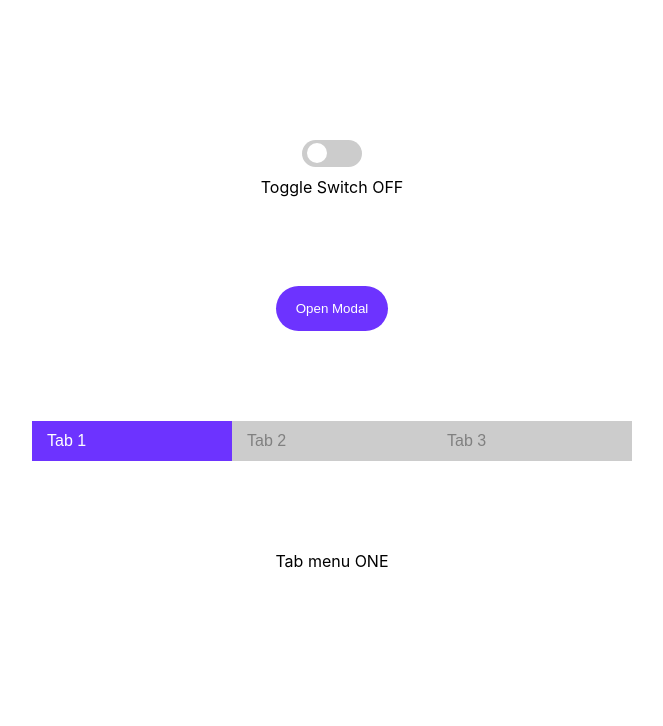
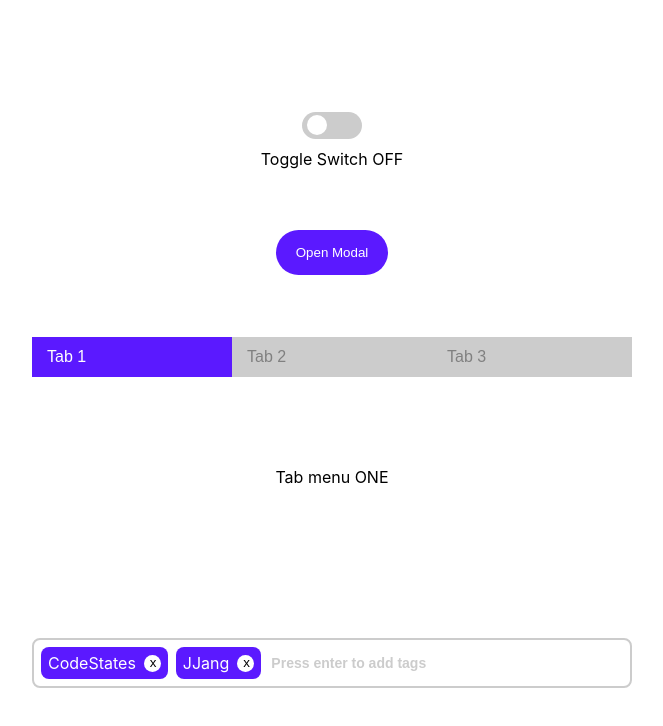
Before and after one commit to kks2139/wanted_pre_onboarding, a React (Create React App) app: page / in a window 1280 px wide. Shown: the top 726 px of the page, without its empty margins (308-971 px from the left). Built offline with nearby package versions, Linux system fonts and the light colour scheme.

Commit message:
Tag.js 작업 완료

```diff
--- a/src/App.js
+++ b/src/App.js
@@ -4,6 +4,7 @@ import {css} from '@emotion/react';
 import Modal from "./component/Modal";
 import Toggle from "./component/Toggle";
 import Tab from "./component/Tab";
+import Tag from "./component/Tag";
 
 function App() {
 
@@ -25,6 +26,7 @@ function App() {
         <div>Tab menu TWO</div>
         <div>Tab menu THREE</div>
       </Tab>
+      <Tag/>
     </div>
   );
 }
--- a/src/component/Tab.js
+++ b/src/component/Tab.js
@@ -15,18 +15,6 @@ function Tab({children}){
         .tab-box {
             width: 100%;
             display: flex;
-
-            .tab {
-                flex-grow: 1;
-                height: 40px;
-                background-color: var(--color-gray);
-                color: gray;
-                padding: 0 15px;
-                font-size: 16px;
-                font-weight: 500;
-                text-align: left;
-                transition: .2s;
-            }
         }
 
         .content {
@@ -69,7 +57,7 @@ function TabButton({onClickTab, index, isSelected, text}) {
         font-size: 16px;
         font-weight: 500;
         text-align: left;
-        transition: .2s;
+        transition: .1s;
 
         ${isSelected ? `
             background-color: var(--color-main);
--- /dev/null
+++ b/src/component/Tag.js
@@ -0,0 +1,111 @@
+import React, { useState } from 'react';
+/** @jsxImportSource @emotion/react */
+import {css} from '@emotion/react';
+
+function Tag(){
+    const [input, setInput] = useState('');
+    const [textList, setTextList] = useState([
+        {text: 'CodeStates', id: 1234},
+        {text: 'JJang', id: 12345},
+    ]);
+
+    const onChange = (e)=>{
+        setInput(e.currentTarget.value);
+    }
+
+    const onClickRemove = (id)=>{
+        setTextList(textList.filter(obj => obj.id !== id));
+    }
+
+    const onKeyDown = (e)=>{
+        if(e.key === 'Enter' && input.trim()){
+            setTextList(textList.concat({
+                text: input,
+                id: new Date().getTime()
+            }));
+            setInput('');
+        }
+    }
+
+    const style = css`
+        display: flex;
+        align-items: center;
+        justify-content: center;
+        border: 2px solid var(--color-gray);
+        border-radius: 8px;
+        padding: 7px;
+        width: 600px;
+        height: 50px;
+
+        &:focus-within {
+            border-color: var(--color-main);
+        }
+
+        input {
+            width: 100%;
+            height: 100%;
+            font-size: 14px;
+            font-weight: bold;
+
+            &::placeholder {
+                color: var(--color-gray);
+            }
+        }
+    `;
+
+    return(
+        <div css={style}>
+            {textList.map(obj => (
+                <TaggedText
+                    key={obj.id}
+                    textId={obj.id}
+                    text={obj.text}
+                    onClickRemove={onClickRemove}/>
+            ))}
+            <input
+                onChange={onChange}
+                onKeyDown={onKeyDown}
+                value={input}
+                placeholder='Press enter to add tags'/>
+        </div>
+    );
+}
+
+function TaggedText({textId, text, onClickRemove}){
+    const onClick = ()=>{
+        onClickRemove(textId);
+    }
+
+    const style = css`
+        display: flex;
+        align-items: center;
+        height: 100%;
+        padding: 7px;
+        background-color: var(--color-main);
+        border-radius: 8px;
+        color: white;
+        margin-right: 8px;
+
+        span {
+            margin-right: 8px;
+        }
+
+        .remove {
+            border-radius: 50%;
+            background-color: white;
+            width: 17px;
+            height: 17px;
+            text-align: center;
+            line-height: 10px;
+        }
+    `;
+
+    return(
+        <div css={style}>
+            <span>{text}</span>
+            <button className='remove' onClick={onClick}>x</button>
+        </div>
+    );
+}
+
+export default Tag;
--- a/src/index.css
+++ b/src/index.css
@@ -12,12 +12,13 @@ code {
     monospace;
 }
 
-* {
+*, *:focus, *:hover {
   box-sizing: border-box;
+  outline:none;
 }
 
 :root {
-  --color-main: #6d33ff;
+  --color-main: #5b19ff;
   --color-gray: #cccccc;
 }
 
@@ -28,6 +29,10 @@ h1,h2,h3,h4,h5,h6 {
 button {
   border: 0;
   cursor: pointer;
+}
+
+input {
+  border: 0;
 }
 
 .modal {
```
